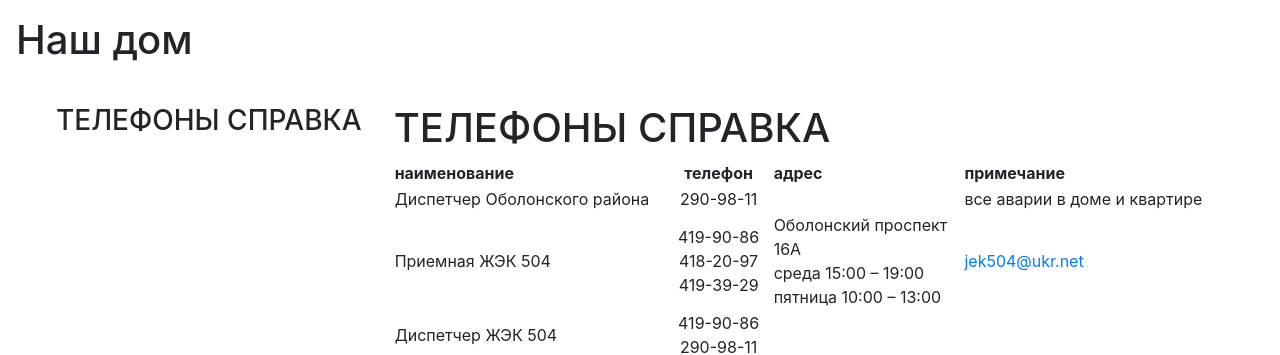
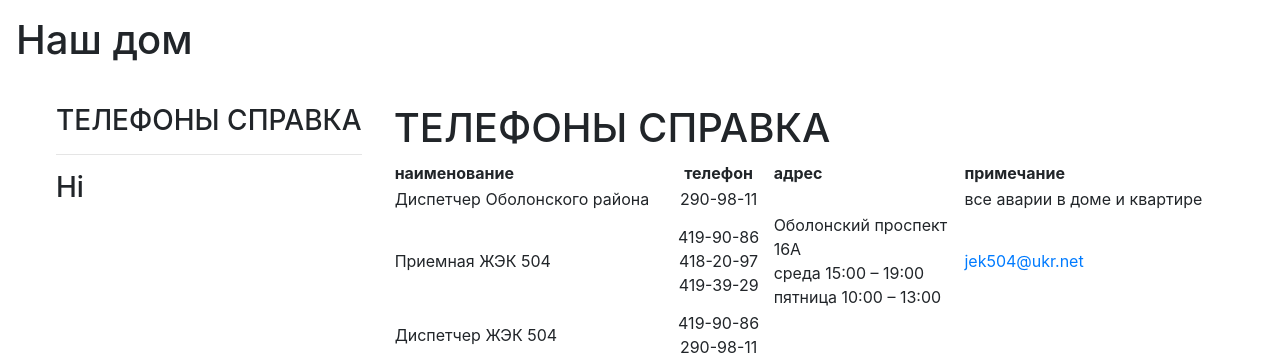
Before and after one commit to heroes-kiev/16b, a Jekyll site: the page built from index.md, in a window 1280 px wide. Shown: the top 355 px of the page. Built offline with Jekyll 4.4.1, drawn with Linux system fonts in a browser that asks for light colours; our own code applies the rules of GitHub Pages for plain Markdown files.

Commit message:
try to add some content

```diff
--- a/_layouts/default.html
+++ b/_layouts/default.html
@@ -23,6 +23,12 @@
               <h3>{{page.title}}</h3>
             </div>
           {% endfor %}
+          <hr>
+          {% for page in site.posts %}
+            <div class="item">
+              <h3>{{page.title}}</h3>
+            </div>
+          {% endfor %}
         </ul>
       </nav>
       <main>
```
Also changed, not shown: _pages/phones.md (added, +6 -0 lines), _posts/2018-08-03-hi.md (+1 -1 lines).
